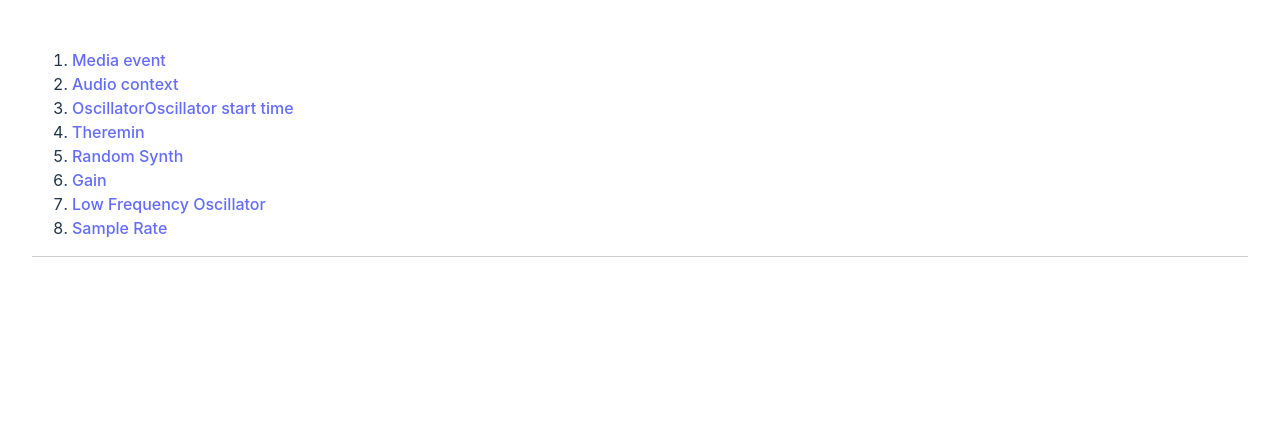
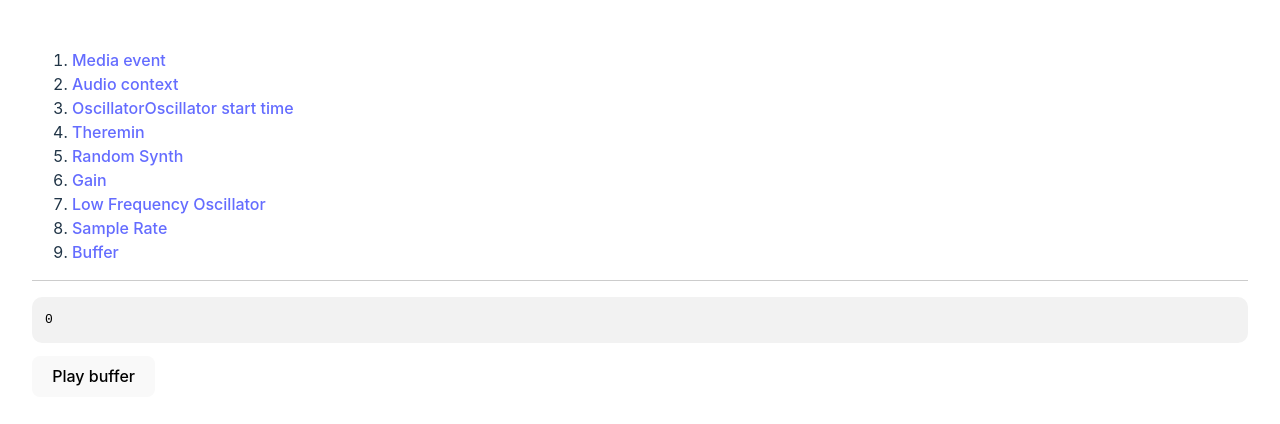
Before and after one commit to gasp/webaudio-vue, a Vue app: page /buffer in a window 1280 px wide. Shown: the top 424 px of the page. Built offline with nearby package versions, Linux system fonts and the light colour scheme.

Commit message:
feat: buffer

```diff
--- a/src/App.vue
+++ b/src/App.vue
@@ -30,6 +30,9 @@ import { RouterLink } from 'vue-router'
       <li>
         <RouterLink to="/sample-rate">Sample Rate</RouterLink>
       </li>
+      <li>
+        <RouterLink to="/buffer">Buffer</RouterLink>
+      </li>
     </ol>
 
   </nav>
--- /dev/null
+++ b/src/components/Buffer.vue
@@ -0,0 +1,43 @@
+<script setup lang="ts">
+import { ref } from 'vue';
+const bufferSizeDisplay = ref(0);
+let context: null | AudioContext = null
+function play() {
+
+  context = new AudioContext()
+  // 3 seconds of buffer
+  const bufferSize = context.sampleRate * 3
+  const buffer = context.createBuffer(2, bufferSize, context.sampleRate)
+
+
+  for (let channel = 0; channel < buffer.numberOfChannels; channel++) {
+    const data = buffer.getChannelData(channel)
+    //fill the buffer with noise
+    for (let i = 0; i < buffer.length; i++) {
+      // data[i] = Math.random() * 2 - 1 // white noise :-)
+      // data[i] = Math.sin(i / 10) // an oscillator
+      // data[i] = Math.sin(i * i) // a strange oscillator
+      // data[i] = Math.log(Math.sin(i / 10)) // something strange and not pleasent
+      data[i] = Math.sin((1 / i) * bufferSize) // lazer noise https://i0.wp.com/www.methodemaths.fr/limite_inverse.jpg
+    }
+  }
+
+  const noise = context.createBufferSource()
+  noise.buffer = buffer
+
+  noise.connect(context.destination)
+  bufferSizeDisplay.value = buffer.length
+  context.resume().then(() => {
+    noise.start()
+    console.log('Playback resumed successfully')
+  })
+
+}
+</script>
+
+<template>
+  <pre>{{ bufferSizeDisplay }}</pre>
+  <button @click="play">Play buffer</button>
+</template>
+
+<style scoped></style>
--- a/src/router.ts
+++ b/src/router.ts
@@ -10,6 +10,7 @@ import RandomSynth from './components/RandomSynth.vue'
 import Gain from './components/Gain.vue'
 import LowFrequencyOscillator from './components/LowFrequencyOscillator.vue'
 import SampleRate from './components/SampleRate.vue'
+import Buffer from './components/Buffer.vue'
 
 const routes = [
   { path: '/', component: Home },
@@ -22,6 +23,7 @@ const routes = [
   { path: '/gain', component: Gain },
   { path: '/lfo', component: LowFrequencyOscillator },
   { path: '/sample-rate', component: SampleRate },
+  { path: '/buffer', component: Buffer },
 ]
 
 const router = createRouter({
```
